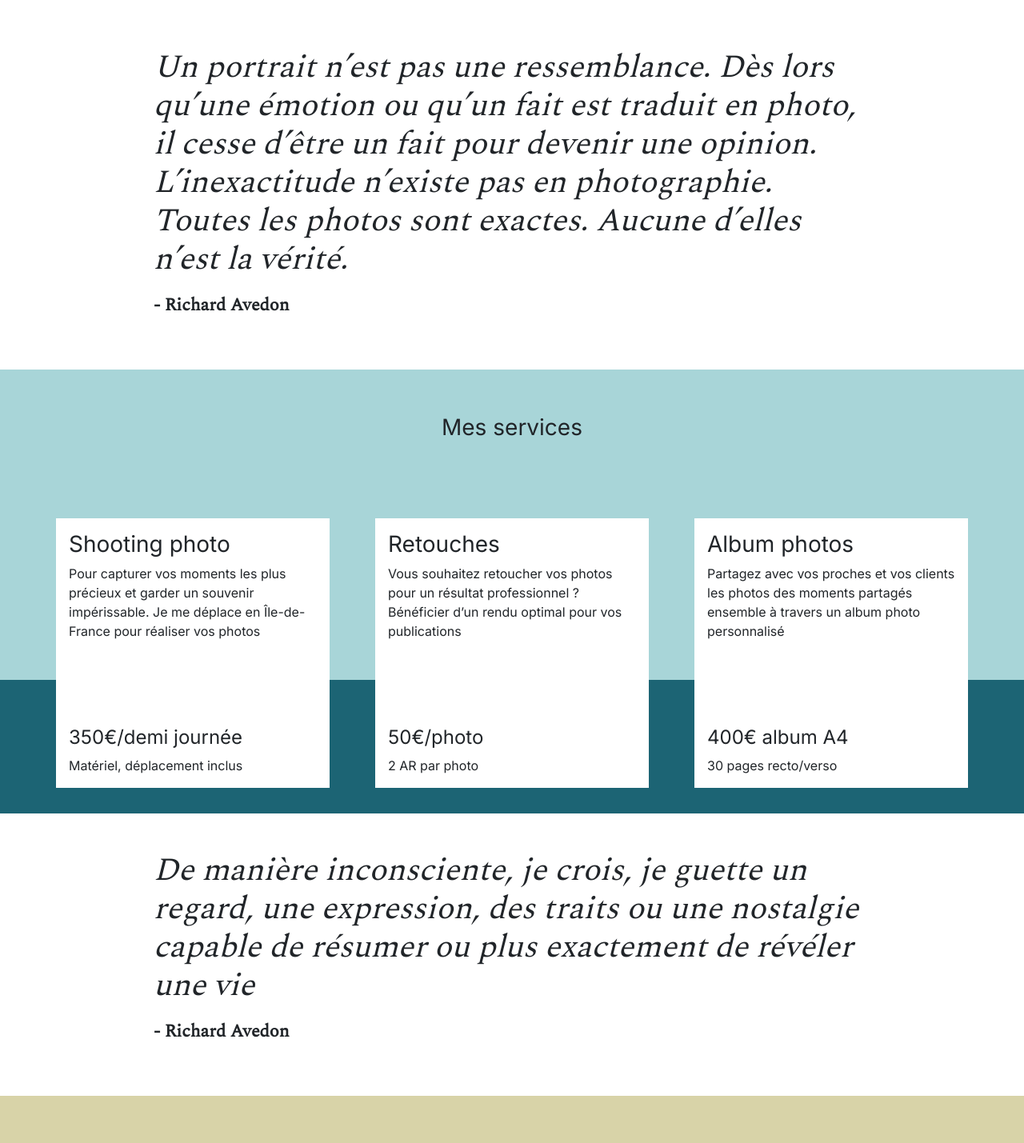
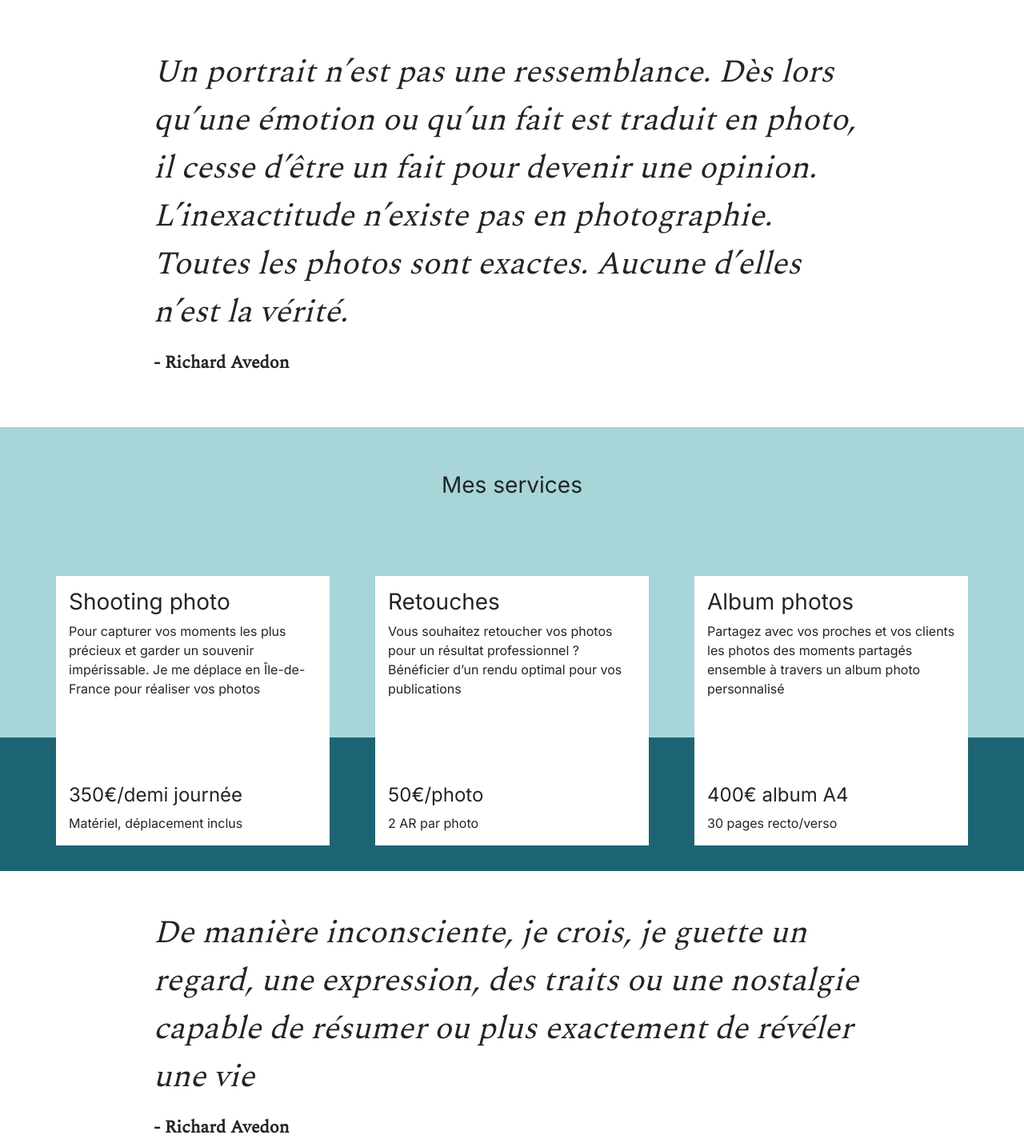
Before and after one commit to Forcica/Projet9-NinaCarducci, a plain HTML site: page index.html in a window 1280 px wide. Shown: the part 2666-4095 px from the top of the page at 80% size. Drawn offline with nearby package versions, Linux system fonts and the light colour scheme.

Commit message:
[FIX] Fixing images again and last little changes

```diff
--- a/index.html
+++ b/index.html
@@ -4,17 +4,14 @@
 		<title>Nina Carducci</title>
 		<meta charset="UTF-8">
 		<meta name="viewport" content="width=device-width, initial-scale=1.0">
-		<meta name="description" content="Nina Carducci Photographe portraits & événementiel">
+		<meta name="description" content="Nina Carducci Photographe portraits & événementiel à Bordeaux">
 		<meta property="og:title" content="Nina Carducci">
 		<meta property="og:type" content="website">
 		<meta property="og:url" content="https://ninacarducci.github.io/">
 		<meta property="og:image" content="https://ninacarducci.github.io/assets/images/nina.webp">
-		<meta property="og:description" content="Nina Carducci Photographe portraits & événementiel">
-		<meta name="twitter:card" content="Sommaire">
-		<meta name="twitter:site" content="@ninacarducci.photo">
+		<meta property="og:description" content="Nina Carducci Photographe portraits & événementiel à Bordeaux">
 		<meta name="twitter:title" content="Nina Carducci">
-		<meta name="twitter:description" content="Nina Carducci Photographe portraits & événementiel">
-		<meta name="twitter:creator" content="@ninacarducci.photo">
+		<meta name="twitter:description" content="Nina Carducci Photographe portraits & événementiel à Bordeaux">
 		<meta name="twitter:image" content="https://ninacarducci.github.io/assets/images/nina.webp">
 		<script type="application/ld+json">
 			{
@@ -35,9 +32,7 @@
 				"priceRange": "50€-350€-400€"
 			}
 		</script>
-		<style>
-			@import url('https://fonts.googleapis.com/css2?family=Inter&family=Spectral:ital,wght@0,400;1,300;1,800&display=swap');
-		</style>
+		<style>@import url('https://fonts.googleapis.com/css2?family=Inter&family=Spectral:ital,wght@0,400;1,300;1,800&display=swap');</style>
 		<link rel="stylesheet" href="https://cdn.jsdelivr.net/npm/bootstrap@5.3.0/dist/css/bootstrap.min.css">
 		<link rel="stylesheet" href="./assets/style.css">
 	</head>
@@ -76,6 +71,7 @@
 						<img class="d-block w-100 heightPicCarousel"
 							src="./assets/images/slider/nicholas-green-1440.webp"
 							srcset="./assets/images/slider/nicholas-green-700.webp 700w"
+							sizes="(max-width: 700px) 100vw, 1440px"
 							alt="Nicholas Green"
 							width="1440"
 							height="666">
@@ -84,6 +80,7 @@
 						<img class="d-block w-100 heightPicCarousel"
 							src="./assets/images/slider/edward-cisneros-1440.webp"
 							srcset="./assets/images/slider/edward-cisneros-700.webp 700w"
+							sizes="(max-width: 700px) 100vw, 1440px"
 							alt="Edward Cisneros"
 							width="1440"
 							height="666">
@@ -186,8 +183,8 @@
 
 				<div class="quote">
 					<figure>
-						<blockquote>
-							<h3 class="quote__text">Un portrait n’est pas une ressemblance. Dès lors qu’une émotion ou qu’un fait est traduit en photo, il cesse d’être un fait pour devenir une opinion. L’inexactitude n’existe pas en photographie. Toutes les photos sont exactes. Aucune d’elles n’est la vérité.</h3>
+						<blockquote class="quote__text">
+							Un portrait n’est pas une ressemblance. Dès lors qu’une émotion ou qu’un fait est traduit en photo, il cesse d’être un fait pour devenir une opinion. L’inexactitude n’existe pas en photographie. Toutes les photos sont exactes. Aucune d’elles n’est la vérité.
 						</blockquote>
 						<figcaption class="quote__author">- Richard Avedon</figcaption>
 					</figure>
@@ -202,7 +199,7 @@
 							<p>Pour capturer vos moments les plus précieux et garder un souvenir impérissable. Je me déplace en Île-de-France pour réaliser vos photos</p>
 						</div>
 						<div class="service__price">
-							<h3>350€/demi journée</h3>
+							<h4>350€/demi journée</h4>
 							<span>Matériel, déplacement inclus</span>
 						</div>
 
@@ -213,7 +210,7 @@
 							<p>Vous souhaitez retoucher vos photos pour un résultat professionnel ? Bénéficier d’un rendu optimal pour vos publications</p>
 						</div>
 						<div class="service__price">
-							<h3>50€/photo</h3>
+							<h4>50€/photo</h4>
 							<span>2 AR par photo</span>
 						</div>
 					</div>
@@ -223,7 +220,7 @@
 							<p>Partagez avec vos proches et vos clients les photos des moments partagés ensemble à travers un album photo personnalisé</p>
 						</div>
 						<div class="service__price">
-							<h3>400€ album A4</h3>
+							<h4>400€ album A4</h4>
 							<span>30 pages recto/verso</span>
 						</div>
 					</div>
@@ -231,8 +228,8 @@
 			</section>
 			<section class="quote">
 				<figure>
-					<blockquote>
-						<h3 class="quote__text">De manière inconsciente, je crois, je guette un regard, une expression, des traits ou une nostalgie capable de résumer ou plus exactement de révéler une vie</h3>
+					<blockquote class="quote__text">
+						De manière inconsciente, je crois, je guette un regard, une expression, des traits ou une nostalgie capable de résumer ou plus exactement de révéler une vie
 					</blockquote>
 					<figcaption class="quote__author">- Richard Avedon</figcaption>
 				</figure>
```
